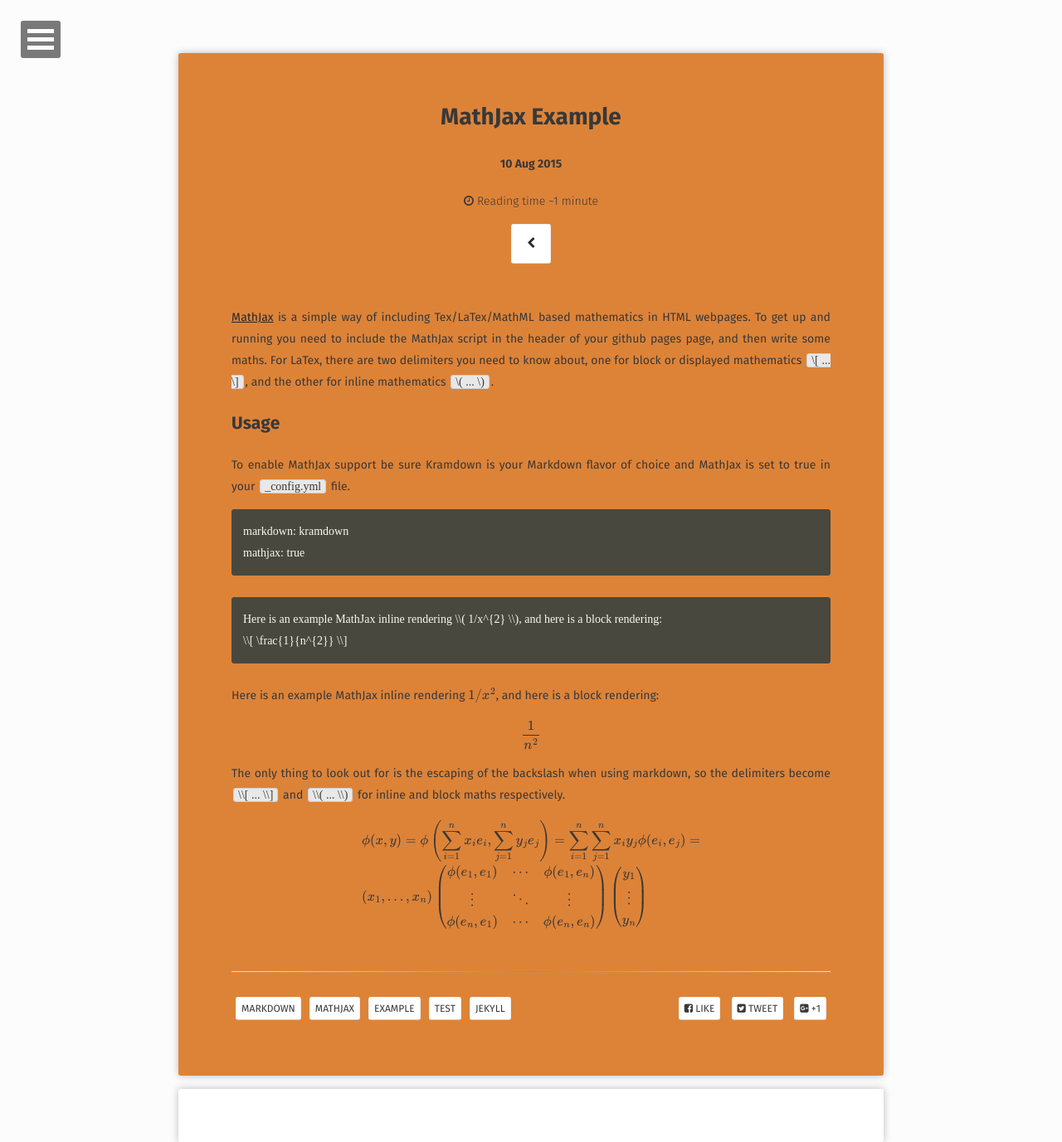
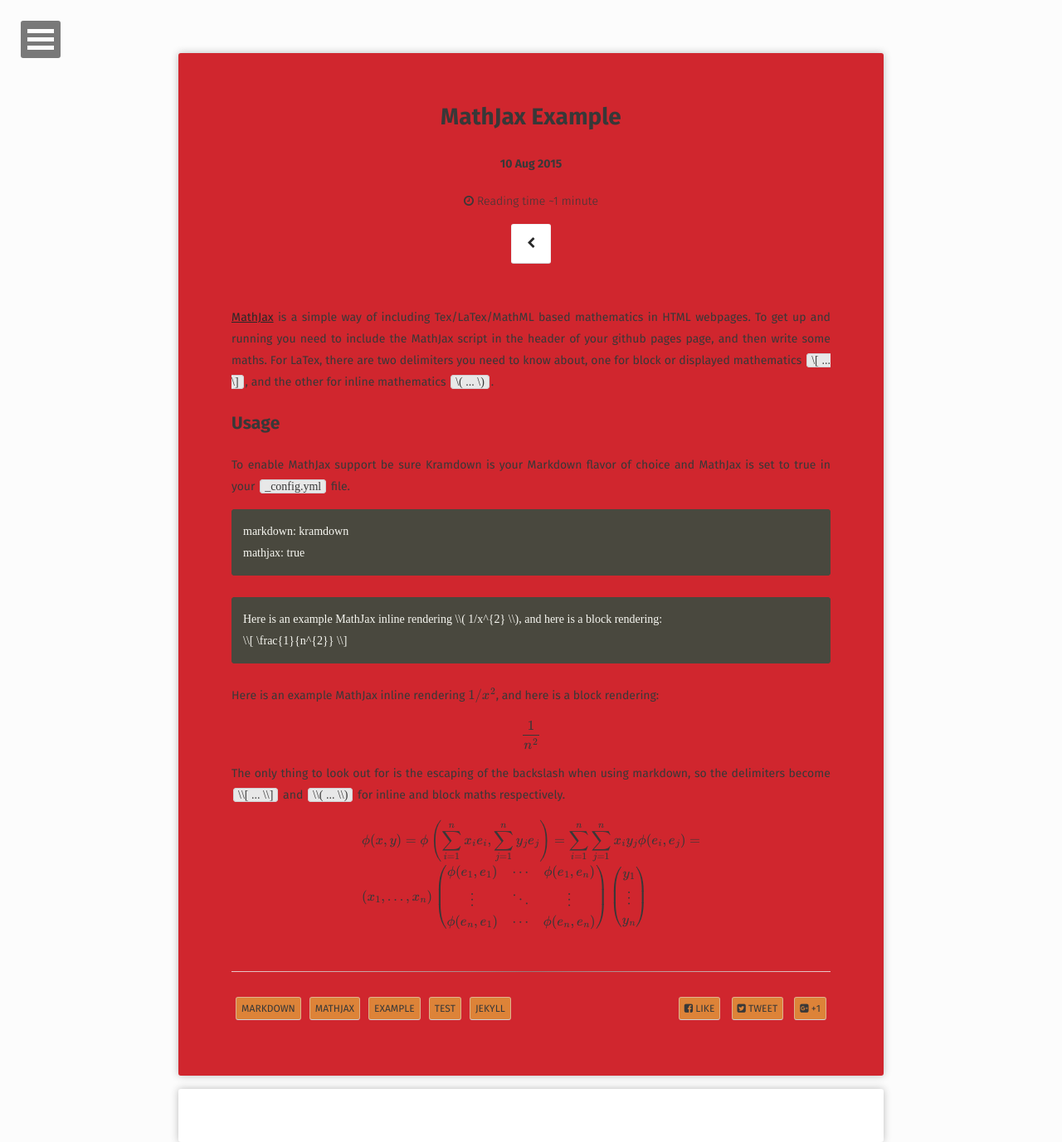
Before and after one commit to AntzInMyEyesJohnson/AntzInMyEyesJohnson.github.io, a Jekyll site: the page built from _posts/2015-08-10-mathjax-example.md, in a window 1280 px wide. Shown: the whole page at 83% size. Built offline with Jekyll 4.4.1, drawn with Linux system fonts in a browser that asks for light colours; some web fonts are replaced; formulas are drawn with MathJax 3; comment, search, counter and statistics services are not loaded.

Commit message:
Testing body media bg & tag bg colors

```diff
--- a/_sass/site.scss
+++ b/_sass/site.scss
@@ -21,7 +21,7 @@ body {
 	background-attachment: fixed;
 	@media #{$small} {
 	    background-image: none !important;
-		background: $white;
+		background: $warning;
 	}
 }
 * {
@@ -104,7 +104,7 @@ body {
 	width: 75%;
 	max-width: 850px;
 	margin: 4rem auto;
-	background: $warning;
+	background: $containercolor;
 	color: $color_tuatara;
 	padding: 2em;
 	border-radius: 3px;
@@ -151,7 +151,7 @@ body {
         border-color: rgba($color_mercury,0.5) rgba($color_bon_jour,0.5) $color_mischka;
         @include rounded(3px);
         text-decoration: none;
-        background-color: $white;
+        background-color: $warning;
         color: $color_tuatara;
         @include transition(.75s);
         margin: 2px 5px;
```
